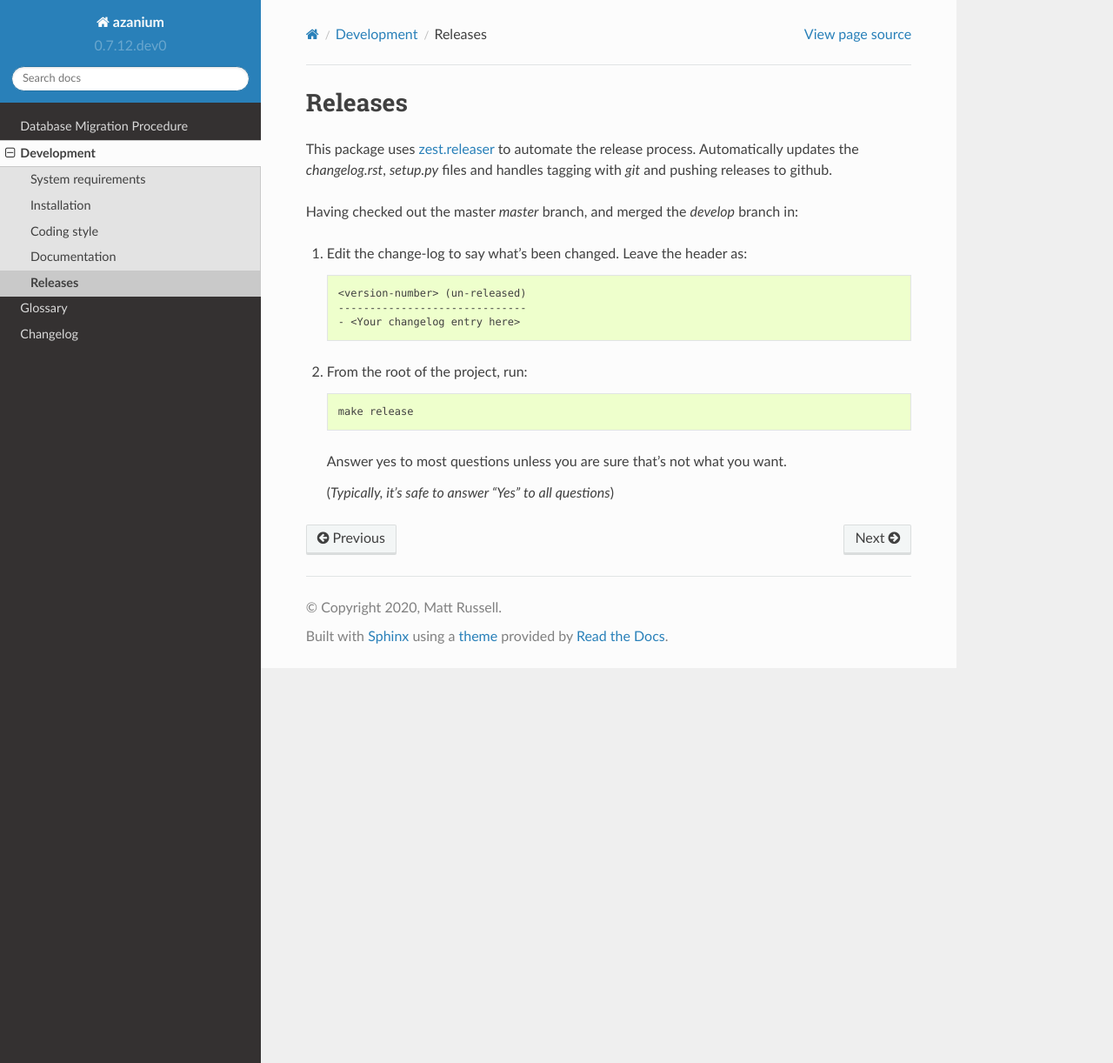
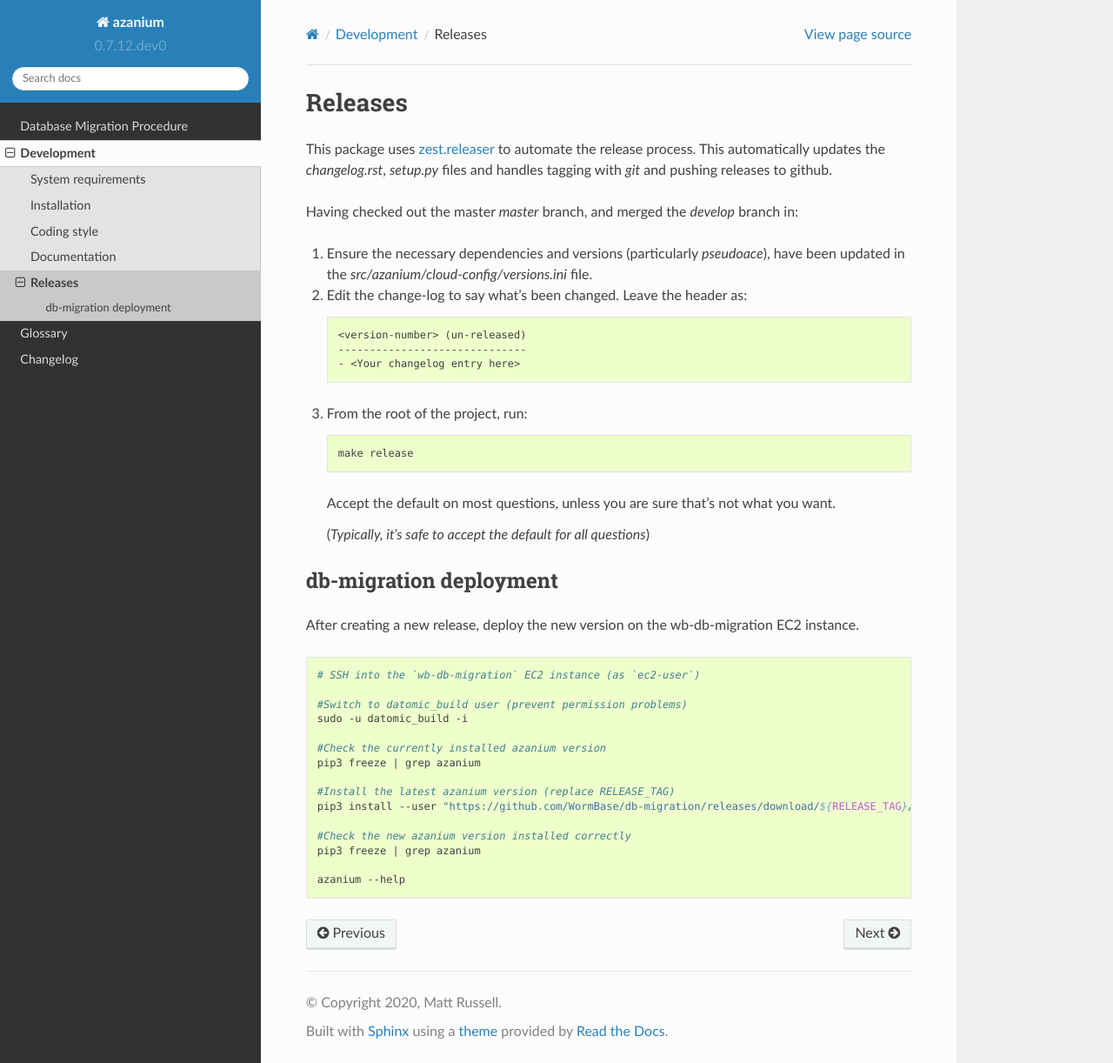
Before and after one commit to WormBase/db-migration, a Sphinx documentation site: the page built from docs/source/dev/releases.rst, in a window 1280 px wide and 1222 px high. Shown: the whole window at 87% size. Built offline with Sphinx 7.4.7 and the Read the Docs theme 2.0.0, drawn with Linux system fonts in a browser that asks for light colours.

Commit message:
Complementing + cleanup docs

```diff
--- a/docs/source/dev/install.rst
+++ b/docs/source/dev/install.rst
@@ -23,7 +23,7 @@ Create a virtualenv:
 
 .. code-block:: bash
 
-   VENV_HOME="~/.virtualenv"
+   VENV_HOME="$HOME/.virtualenv"
    mkdir -p "${VENV_HOME}"
    VENV="${VENV_HOME}/azanium"
    python3 -m venv "${VENV}"
--- a/docs/source/dev/releases.rst
+++ b/docs/source/dev/releases.rst
@@ -2,32 +2,59 @@
 Releases
 ========
 This package uses `zest.releaser`_ to automate the release process.
-Automatically updates the `changelog.rst`, `setup.py` files and handles
-tagging with `git` and pushing releases to github.
+This automatically updates the `changelog.rst`, `setup.py` files
+and handles tagging with `git` and pushing releases to github.
 
 Having checked out the master *master* branch, and merged the
 *develop* branch in:
 
-1. Edit the change-log to say what's been changed.
+#. Ensure the necessary dependencies and versions (particularly `pseudoace`),
+   have been updated in the `src/azanium/cloud-config/versions.ini` file.
+
+#. Edit the change-log to say what's been changed.
    Leave the header as:
 
    .. code-block:: text
 
-	<version-number> (un-released)
-	------------------------------
-	- <Your changelog entry here>
+      <version-number> (un-released)
+      ------------------------------
+      - <Your changelog entry here>
 
-2. From the root of the project, run:
+#. From the root of the project, run:
 
 
    .. code-block:: bash
 
       make release
 
-   Answer yes to most questions unless you are sure that's not what
-   you want.
+   Accept the default on most questions, unless you are sure
+   that's not what you want.
 
-   (*Typically, it's safe to answer "Yes" to all questions*)
+   (*Typically, it's safe to accept the default for all questions*)
+
+db-migration deployment
+-----------------------
+
+After creating a new release, deploy the new version
+on the wb-db-migration EC2 instance.
+
+.. code-block:: bash
+
+   # SSH into the `wb-db-migration` EC2 instance (as `ec2-user`)
+
+   #Switch to datomic_build user (prevent permission problems)
+   sudo -u datomic_build -i
+
+   #Check the currently installed azanium version
+   pip3 freeze | grep azanium
+
+   #Install the latest azanium version (replace RELEASE_TAG)
+   pip3 install --user "https://github.com/WormBase/db-migration/releases/download/${RELEASE_TAG}/azanium-${RELEASE_TAG}-py3-none-any.whl"
+
+   #Check the new azanium version installed correctly
+   pip3 freeze | grep azanium
+
+   azanium --help
 
 
 .. _`zest.releaser`: https://zestreleaser.readthedocs.io/en/latest
```
Also changed, not shown: docs/source/dev/documentation.rst (+26 -10 lines), docs/source/dev/system-requirements.rst (+7 -6 lines).
